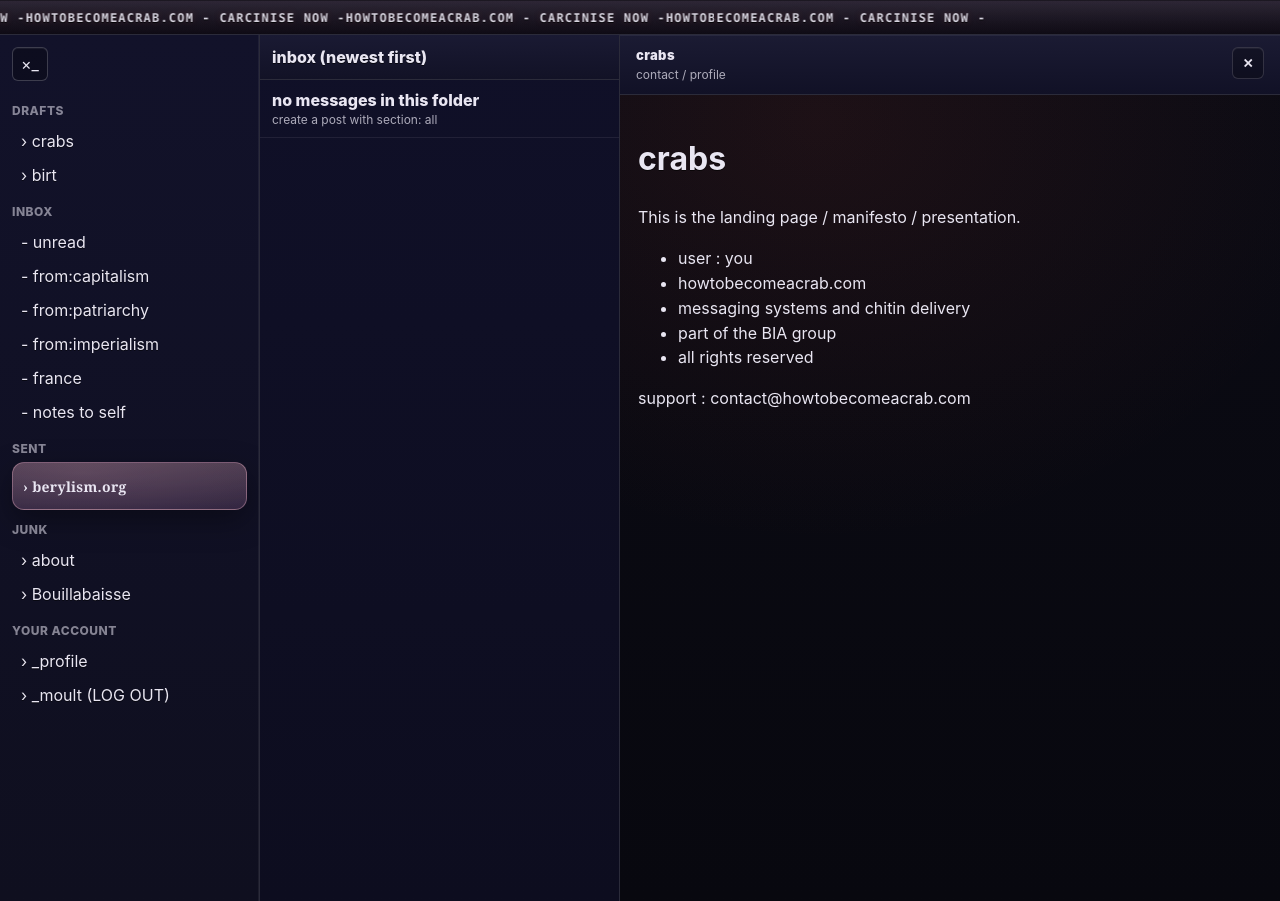
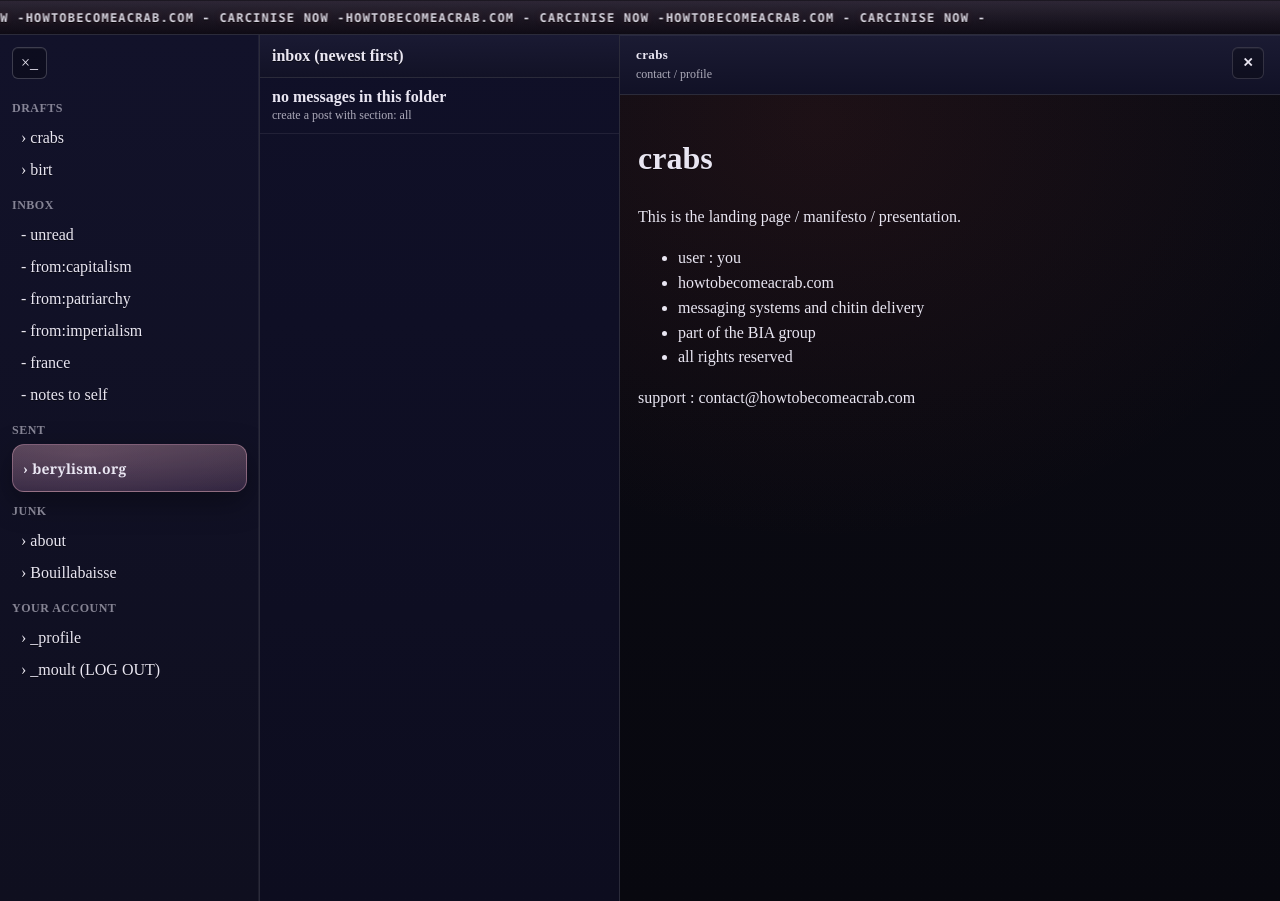
Before and after one commit to blhls/howtobecomeacrab, a Jekyll site: the page built from mail/index.md, in a window 1280 px wide. Built offline with Jekyll 4.4.1, drawn with Linux system fonts in a browser that asks for light colours.

Commit message:
Update mail.html

```diff
--- a/_layouts/mail.html
+++ b/_layouts/mail.html
@@ -31,11 +31,11 @@
     html, body { height: 100%; margin: 0; }
 
     body{
-      font-family: -apple-system, BlinkMacSystemFont, "Helvetica Neue", Helvetica, Arial, sans-serif;
-      background:
-        radial-gradient(1200px 800px at 40% 20%, rgba(58,27,90,.35), transparent 60%),
-        radial-gradient(900px 700px at 70% 60%, rgba(29,43,111,.22), transparent 65%),
-        var(--ink);
+    background:
+  radial-gradient(1200px 800px at 40% 20%, rgba(58,27,90,.40), transparent 60%),
+  radial-gradient(900px 700px at 70% 60%, rgba(194,70,45,.14), transparent 65%),
+  var(--ink);
+
       color: var(--text);
     }
 
@@ -287,7 +287,7 @@
       text-shadow: 0 1px 0 rgba(0,0,0,.6);
     }
 
-    .email-body a{ color: #9db0ff; }
+.email-body a{ color: #7aa2ff; }
     .email-body a:hover{ color: #ffd2c7; }
 
     /* SENT special box */
```
